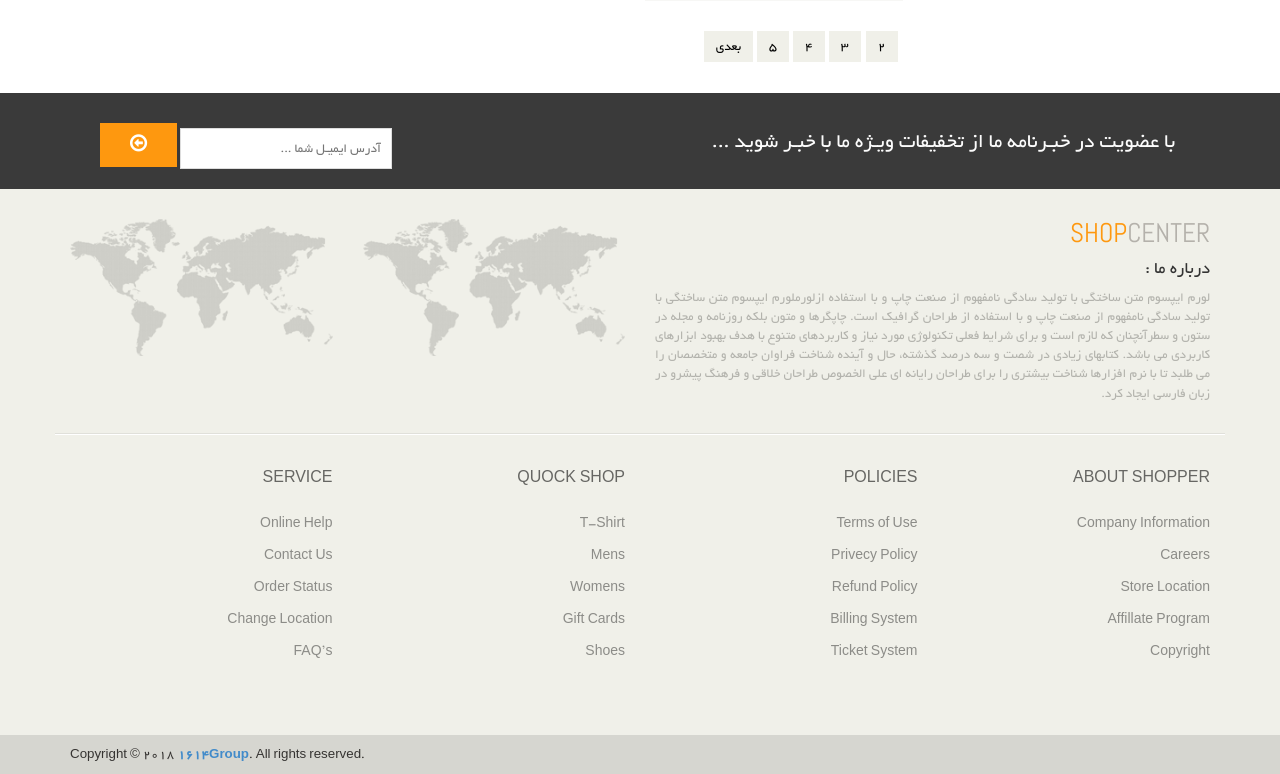
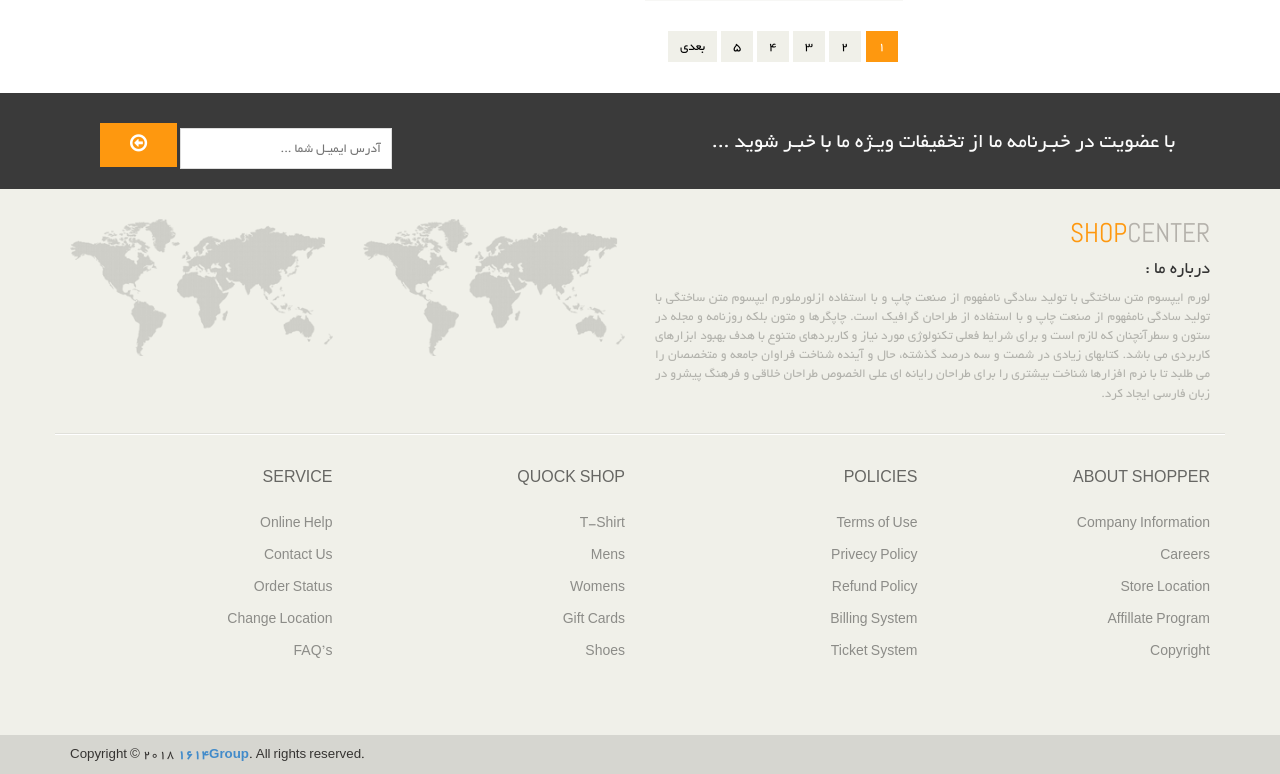
Before and after one commit to srmorteza/shopDjango, a Django app: page /products in a window 1280 px wide. Shown: the part 812-1586 px from the top of the page. Run offline with Django 4.2, Linux system fonts and the light colour scheme; data comes from the database, SQL or seed files in the repository.

Commit message:
test push in new ide pycharm 2021-2

```diff
--- a/eshop_products/templates/products/products_list.html
+++ b/eshop_products/templates/products/products_list.html
@@ -55,7 +55,7 @@
 
                             {% for page in paginator.page_range %}
                                 {% if page == page_obj.number %}
-{#                                    <li class="active"><a href="?page={{ page }}">{{ page }}</a></li>#}
+                                    <li class="active"><a href="?page={{ page }}">{{ page }}</a></li>
                                 {% else %}
                                     <li><a href="?page={{ page }}">{{ page }}</a></li>
                                 {% endif %}
```
